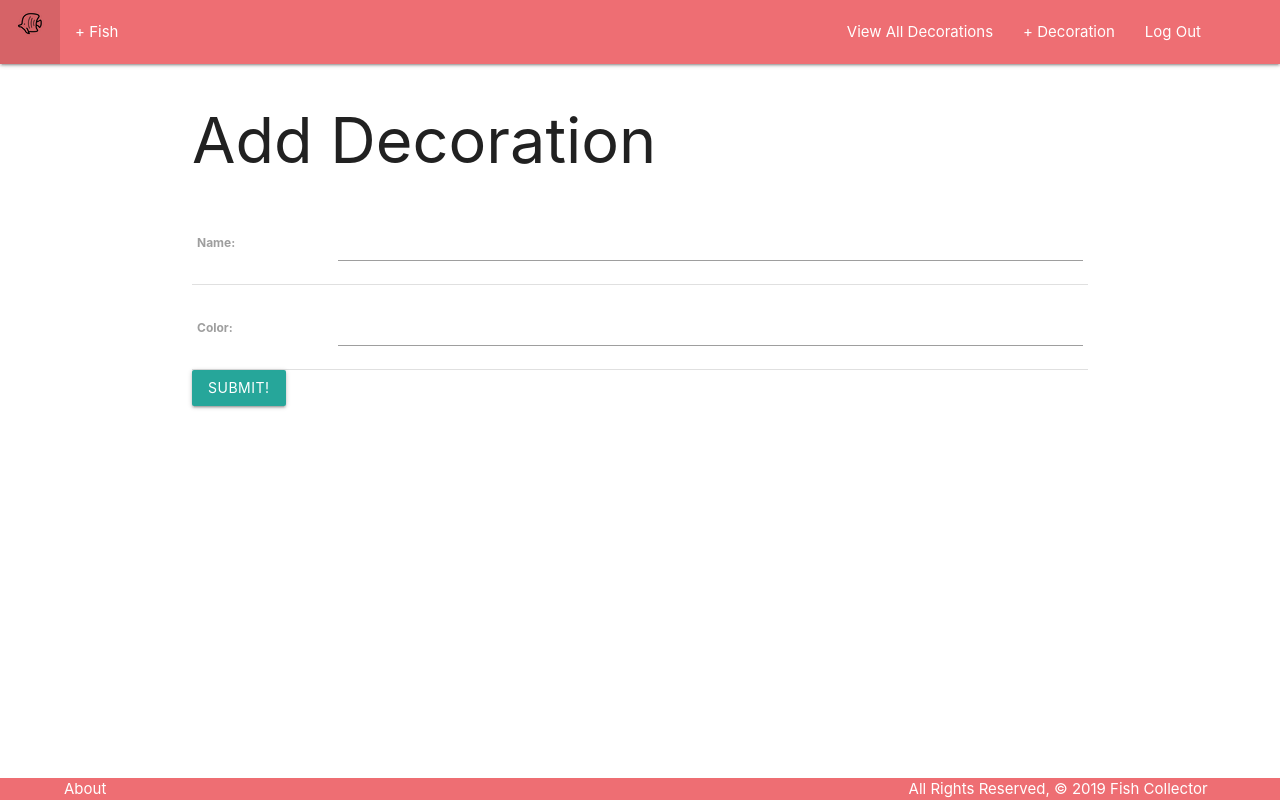
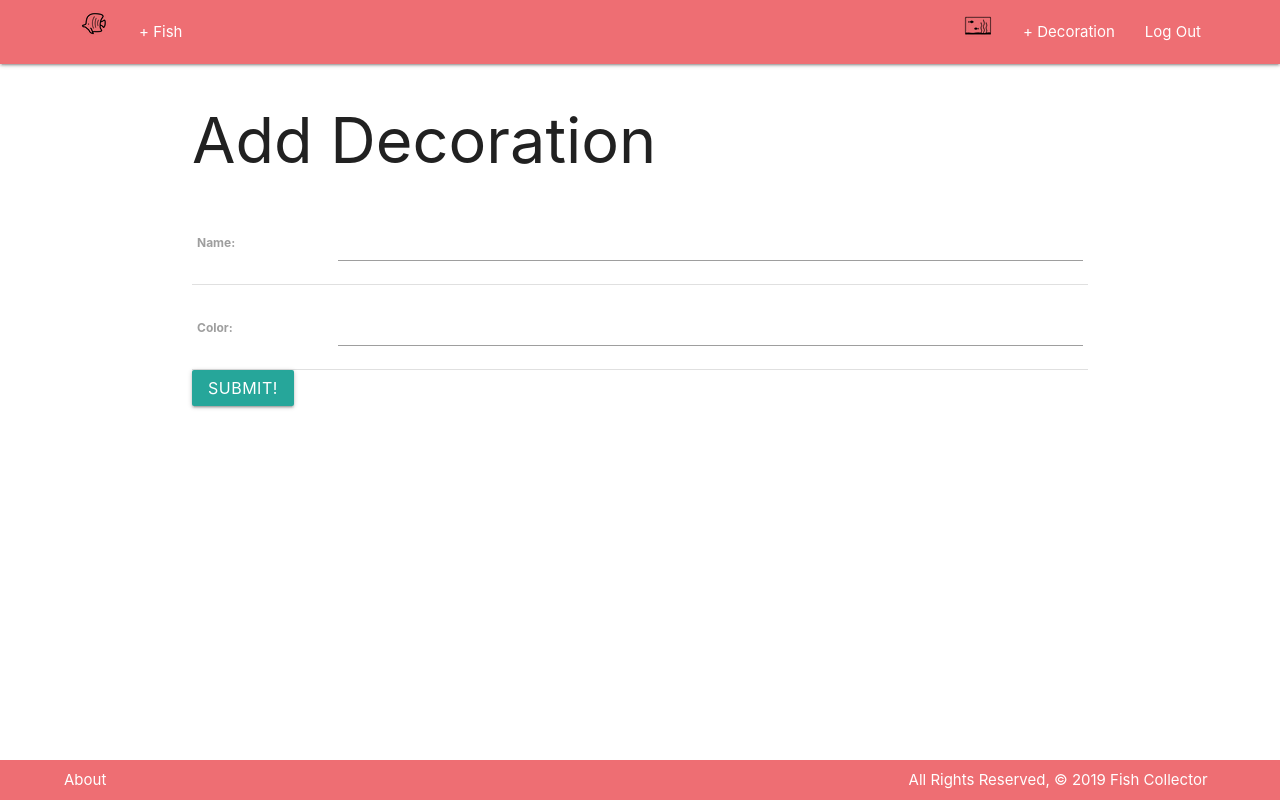
Before and after one commit to calvinfeau/fishcollector, a Django app: page /decors/create/ in a window 1280 px wide. Run offline with Django 3.2, Linux system fonts and the light colour scheme; the visitor is signed in with stand-in values (Sample User, id 1).

Commit message:
clean code + add icons + update styling

```diff
--- a/main_app/admin.py
+++ b/main_app/admin.py
@@ -1,6 +1,6 @@
 from django.contrib import admin
 from .models import Fish, Feeding, Decor, Photo
-# Register your models here.
+
 admin.site.register(Fish)
 admin.site.register(Feeding)
 admin.site.register(Photo)
--- a/main_app/models.py
+++ b/main_app/models.py
@@ -38,14 +38,11 @@ class Feeding(models.Model):
     date = models.DateField()
     meal = models.CharField(
     max_length=1,
-    # add the 'choices' field option
     choices=MEALS,
-    # set the default value for meal to be 'B'
     default=MEALS[0][0]
     )
     fish = models.ForeignKey(Fish, on_delete=models.CASCADE)
     def __str__(self):
-    # Nice method for obtaining the friendly value of a Field.choice
         return f"{self.get_meal_display()} on {self.date}"
     class Meta:
         ordering = ['-date']
--- a/main_app/static/css/style.css
+++ b/main_app/static/css/style.css
@@ -25,14 +25,20 @@ main {
   display: flex;
   flex-direction: row;
   justify-content: space-between;
+  align-items: center;
   padding-top: 0;
+  height: 5vh;
+}
+
+.btn {
+  font-size: 2vmin;
 }
 
 a {
   color: black;
 }
 
-/* #fish {
-  width: 10px;
-  height: 10px;
+/* .logo {
+  display: flex;
+  align-items: center;
 } */
--- a/main_app/templates/base.html
+++ b/main_app/templates/base.html
@@ -15,20 +15,20 @@
     <header class="navbar-fixed">
         <nav>
             <div class="nav-wrapper">
-                <ul>
+                <ul class="left">
                     {% if user.is_authenticated %}
-                    <li id="fish"><a href="{% url 'index' %}"><img src="{% static 'images/mini_fish_logo.png' %}" alt="Fish"></a></li>
-                    <li><a href="{% url 'fish_create' %}"> + Fish</a></li>
+                        <li class="logo"><a href="{% url 'index' %}"><img src="{% static 'images/mini_fish_logo.png' %}" alt="Fish"></a></li>
+                        <li><a href="{% url 'fish_create' %}"> + Fish</a></li>
                     {% endif %}
                 </ul>
                 <ul class="right">
                     {% if user.is_authenticated %}
-                    <li><a href="{% url 'decors_index' %}">View All Decorations</a></li>
-                    <li><a href="{% url 'decors_create' %}"> + Decoration</a></li>
-                    <li><a href="{% url 'logout' %}">Log Out</a></li>
+                        <li class="logo"><a href="{% url 'decors_index' %}"><img src="{% static 'images/aquarium_logo.png' %}" alt="Decor"></a></li>
+                        <li><a href="{% url 'decors_create' %}"> + Decoration</a></li>
+                        <li><a href="{% url 'logout' %}">Log Out</a></li>
                     {% else %}
-                    <li><a href="{% url 'signup' %}">Sign Up</a></li>
-                    <li><a href="{% url 'login' %}">Log In</a></li>
+                        <li><a href="{% url 'signup' %}">Sign Up</a></li>
+                        <li><a href="{% url 'login' %}">Log In</a></li>
                     {% endif %}
                 </ul>
             </div>
--- a/main_app/templates/home.html
+++ b/main_app/templates/home.html
@@ -5,7 +5,7 @@
 
 {% for f in fish %}
     <div class="card">
-    <a href="{% url 'detail' f.id %}">
+        <a href="{% url 'detail' f.id %}">
         <div class="card-content">
             <span class="card-title">{{ f.name }}</span>
             <p>Breed: {{ f.species }}</p>
@@ -16,7 +16,7 @@
                 <p>Age: Baby fish</p>
             {% endif %}
         </div>
-    </a>
+        </a>
     </div>
 {% endfor %}
 
--- a/main_app/urls.py
+++ b/main_app/urls.py
@@ -2,19 +2,24 @@ from django.urls import path, include
 from . import views
 
 urlpatterns = [
+  # Accounts urls
   path('', views.home, name='home'),
   path('about/', views.about, name='about'),
+  path('accounts/', include('django.contrib.auth.urls')),
+  path('accounts/signup', views.signup, name='signup'),
+  # Fish urls
   path('fish/', views.fish_index, name="index"),
   path('fish/<int:fish_id>/', views.fish_detail, name='detail'),
   path('fish/create/', views.FishCreate.as_view(), name='fish_create'),
   path('fish/<int:pk>/update/', views.FishUpdate.as_view(), name='fish_update'),
   path('fish/<int:pk>/delete/', views.FishDelete.as_view(), name='fish_delete'),
+  # Feeding urls
   path('fish/<int:fish_id>/add_feeding/', views.add_feeding, name='add_feeding'),
   path('fish/<int:fish_id>/delete_feeding/<int:feeding_id>', views.delete_feeding, name='delete_feeding'),
-
+  # Photo urls
   path('fish/<int:fish_id>/add_photo/', views.add_photo, name='add_photo'),
   path('fish/<int:fish_id>/delete_photo/<int:photo_id>', views.delete_photo, name='photo_delete'),
-
+  # Decor urls
   path('fish/<int:fish_id>/assoc_decor/<int:decor_id>/', views.assoc_decor, name='assoc_decor'),
   path('fish/<int:fish_id>/remove_decor/<int:decor_id>/', views.remove_decor, name='remove_decor'),
   path('decors/', views.DecorList.as_view(), name='decors_index'),
@@ -22,6 +27,4 @@ urlpatterns = [
   path('decors/create/', views.DecorCreate.as_view(), name='decors_create'),
   path('decors/<int:pk>/update/', views.DecorUpdate.as_view(), name='decors_update'),
   path('decors/<int:pk>/delete/', views.DecorDelete.as_view(), name='decors_delete'),
-  path('accounts/', include('django.contrib.auth.urls')),
-  path('accounts/signup', views.signup, name='signup'),
 ]
--- a/main_app/views.py
+++ b/main_app/views.py
@@ -13,7 +13,6 @@ from .models import Fish, Decor, Photo, Feeding
 S3_BASE_URL = 'https://s3-us-west-1.amazonaws.com/'
 BUCKET = 'calvinstorage'
 
-# Create your views here.
 def home(request):
     return render(request, 'home.html')
 
@@ -28,24 +27,17 @@ def fish_index(request):
 def fish_detail(request, fish_id):
   single_fish = Fish.objects.get(id=fish_id)
   decor_single_fish_doesnt_have = Decor.objects.exclude(id__in=single_fish.decors.all().values_list('id'))
-  # instantiate FeedingForm to be rendered in the template
   feeding_form = FeedingForm()
   return render(request, 'fish/detail.html', {
-    # pass the cat and feeding_form as context
     'single_fish': single_fish,
     'feeding_form': feeding_form,
-    # Add the toys to be displayed
     'decors': decor_single_fish_doesnt_have
   })
 
 @login_required
 def add_feeding(request, fish_id):
-  # create the ModelForm using the data in request.POST
   form = FeedingForm(request.POST)
-  # validate the form
   if form.is_valid():
-    # don't save the form to the db until it
-    # has the cat_id assigned
     new_feeding = form.save(commit=False)
     new_feeding.fish_id = fish_id
     new_feeding.save()
@@ -58,13 +50,11 @@ def delete_feeding(request, fish_id, feeding_id):
 
 @login_required
 def assoc_decor(request, fish_id, decor_id):
-  # Note that you can pass a decors id instead of the whole object
   Fish.objects.get(id=fish_id).decors.add(decor_id)
   return redirect('detail', fish_id=fish_id)
 
 @login_required
 def remove_decor(request, fish_id, decor_id):
-  # Note that you can pass a decors id instead of the whole object
   Fish.objects.get(id=fish_id).decors.remove(decor_id)
   return redirect('detail', fish_id=fish_id)
 
@@ -75,18 +65,13 @@ def delete_photo(request, fish_id, photo_id):
 
 @login_required
 def add_photo(request, fish_id):
-    # photo-file was the "name" attribute on the <input type="file">
     photo_file = request.FILES.get('photo-file', None)
     if photo_file:
         s3 = boto3.client('s3')
-        # need a unique "key" for S3 / needs image file extension too
         key = uuid.uuid4().hex[:6] + photo_file.name[photo_file.name.rfind('.'):]
-        # just in case something goes wrong
         try:
             s3.upload_fileobj(photo_file, BUCKET, key)
-            # build the full url string
             url = f"{S3_BASE_URL}{BUCKET}/{key}"
-            # we can assign to cat_id or cat (if you have a cat object
             photo = Photo(url=url, single_fish_id=fish_id)
             print("it's working")
             photo.save()
@@ -98,60 +83,51 @@ def add_photo(request, fish_id):
 def signup(request):
   error_message = ''
   if request.method == 'POST':
-    # This is how to create a 'user' form object
-    # that includes the data from the browser
     form = UserCreationForm(request.POST)
     if form.is_valid():
-      # This will add the user to the database
       user = form.save()
-      # This is how we log a user in via code
       login(request, user)
       return redirect('index')
     else:
       error_message = 'Invalid credentials - try again'
-  # A bad POST or a GET request, so render signup.html with an empty form
   form = UserCreationForm()
   context = {'form': form, 'error_message': error_message}
   return render(request, 'registration/signup.html', context)
 
 
 
-class FishCreate(CreateView):
+class FishCreate(LoginRequiredMixin, CreateView):
   model = Fish
   fields = ['name', 'species', 'description', 'age']
   success_url = '/fish/'
-  # This method is called when a valid
-  # cat form has being submitted
   def form_valid(self, form):
-    # Assign the logged in user
     form.instance.user = self.request.user
-    # Let the CreateView do its job as usual
     return super().form_valid(form)
 
-class FishUpdate( UpdateView):
+class FishUpdate(LoginRequiredMixin, UpdateView):
   model = Fish
-  # Let's make it impossible to rename a cat :)
-  fields = ['species', 'description', 'age']
+  fields = ['name', 'species', 'description', 'age']
 
-class FishDelete(DeleteView):
+class FishDelete(LoginRequiredMixin, DeleteView):
   model = Fish
   success_url = '/fish/'
 
-class DecorList(ListView):
-  model = Decor
 
-class DecorDetail(DetailView):
-  model = Decor
-
-class DecorCreate(CreateView):
+class DecorCreate(LoginRequiredMixin, CreateView):
   model = Decor
   fields = '__all__'
   success_url = '/decors/'
 
-class DecorUpdate(UpdateView):
+class DecorList(LoginRequiredMixin, ListView):
+  model = Decor
+
+class DecorDetail(LoginRequiredMixin, DetailView):
+  model = Decor
+
+class DecorUpdate(LoginRequiredMixin, UpdateView):
   model = Decor
   fields = ['name', 'color']
 
-class DecorDelete(DeleteView):
+class DecorDelete(LoginRequiredMixin, DeleteView):
   model = Decor
   success_url = '/decors/'
```
Also changed, not shown: main_app/templates/fish/detail.html (+4 -6 lines), main_app/static/images/aquarium_logo.png (added).
